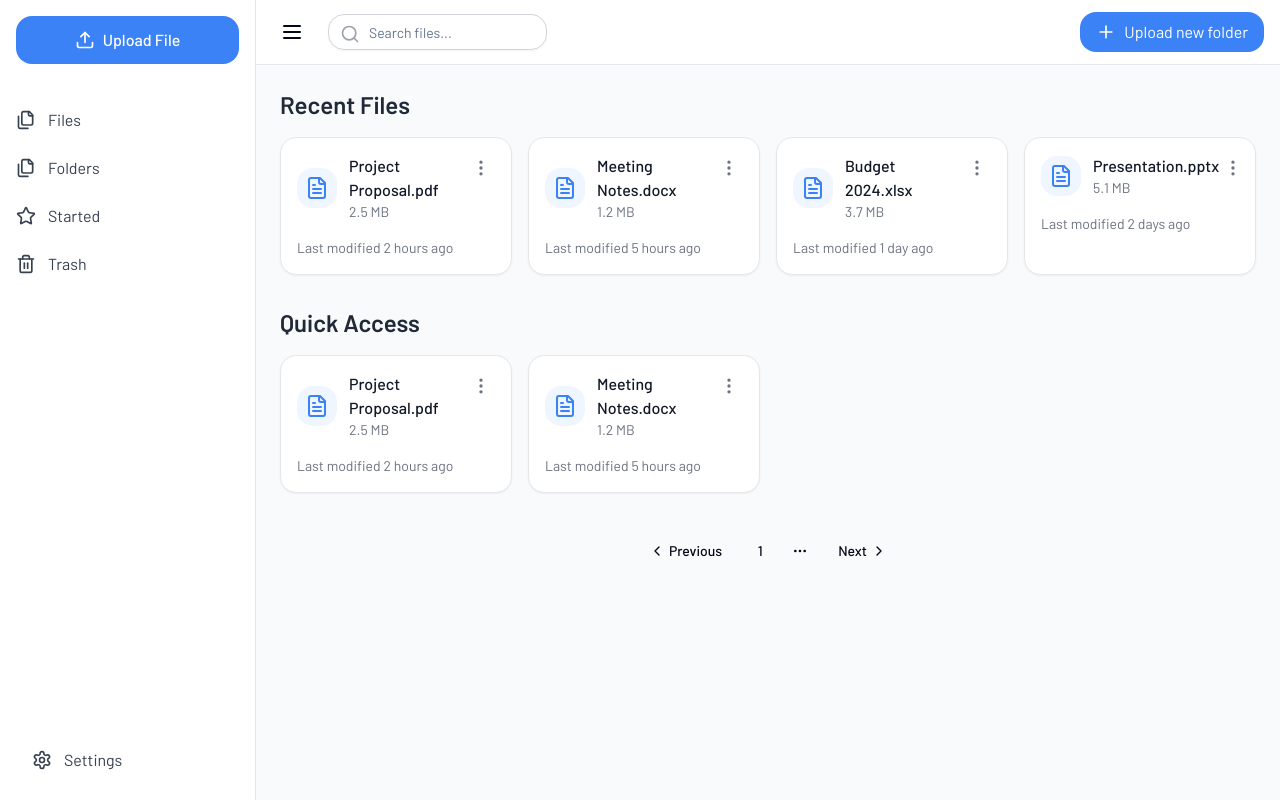
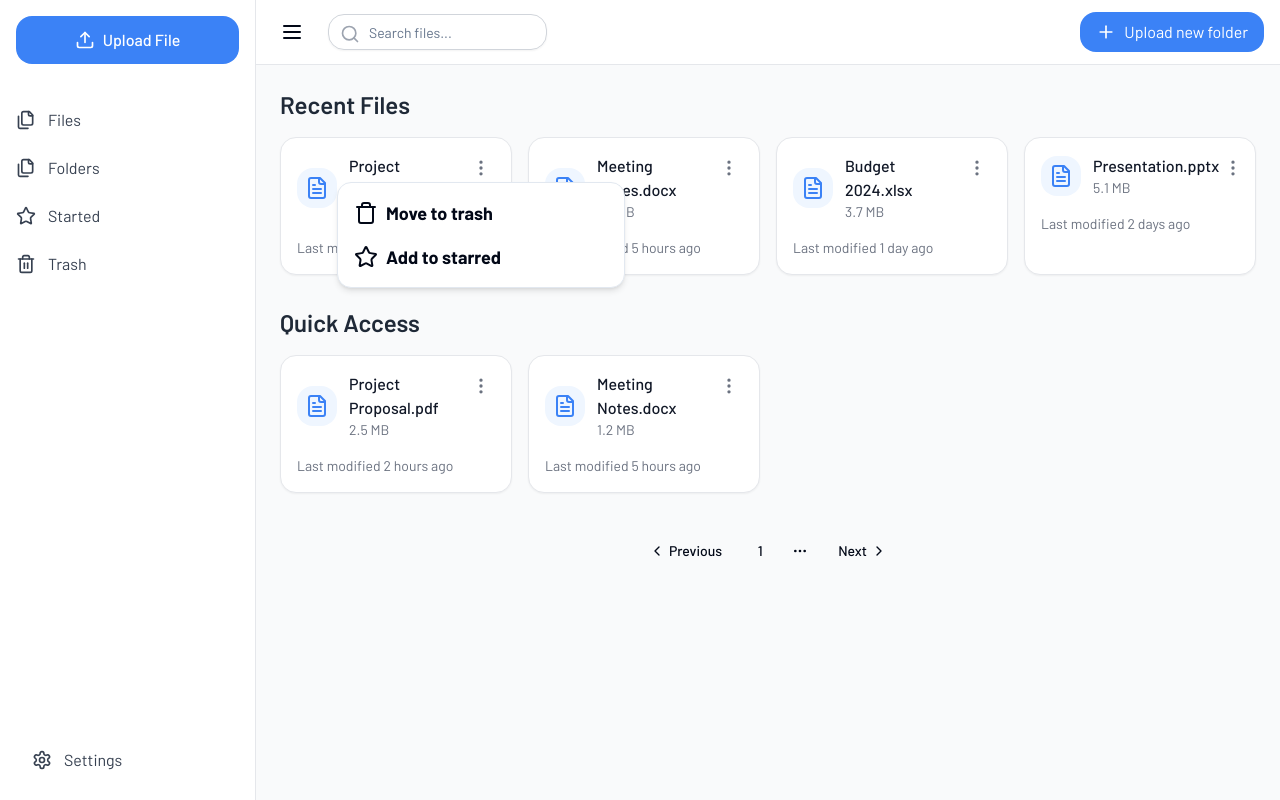
Before and after one commit to peterdinis/Cloud-Nest, a Next.js app: page /dashboard in a window 1280 px wide. Both pictures are taken after a click on the button 481 px from the left and 168 px from the top of the page. Built offline with nearby package versions, Linux system fonts and the light colour scheme.

Commit message:
feat: Adding Popover to FileCard

```diff
--- a/app/_components/dashboard/FileCard.tsx
+++ b/app/_components/dashboard/FileCard.tsx
@@ -1,6 +1,11 @@
 import React, { FC } from 'react';
 import { motion } from 'framer-motion';
-import { FileText, MoreVertical } from 'lucide-react';
+import { FileText, MoreVertical, Star, Trash } from 'lucide-react';
+import {
+  Popover,
+  PopoverContent,
+  PopoverTrigger,
+} from "@/components/ui/popover"
 
 interface FileProps {
   file: {
@@ -11,7 +16,7 @@ interface FileProps {
   };
 }
 
-const FileCard: FC<FileProps> = ({file}: FileProps) => {
+const FileCard: FC<FileProps> = ({ file }: FileProps) => {
   return (
     <motion.div
       whileHover={{ scale: 1.02 }}
@@ -32,7 +37,21 @@ const FileCard: FC<FileProps> = ({file}: FileProps) => {
           whileTap={{ scale: 0.9 }}
           className="p-1 hover:bg-gray-100 dark:hover:bg-stone-800 rounded-full"
         >
-          <MoreVertical size={20} className="text-gray-500 dark:text-sky-50" />
+          <Popover>
+            <PopoverTrigger>
+              <MoreVertical size={20} className="text-gray-500 dark:text-sky-50" />
+            </PopoverTrigger>
+            <PopoverContent>
+              <div className="flex items-center gap-2 font-bold text-lg">
+                <Trash />
+                <span>Move to trash</span>
+              </div>
+              <div className="flex items-center gap-2 font-bold text-lg mt-4">
+                <Star />
+                <span>Add to starred</span>
+              </div>
+            </PopoverContent>
+          </Popover>
         </motion.button>
       </div>
       <div className="mt-4 text-sm text-gray-500 dark:text-sky-50">
```
